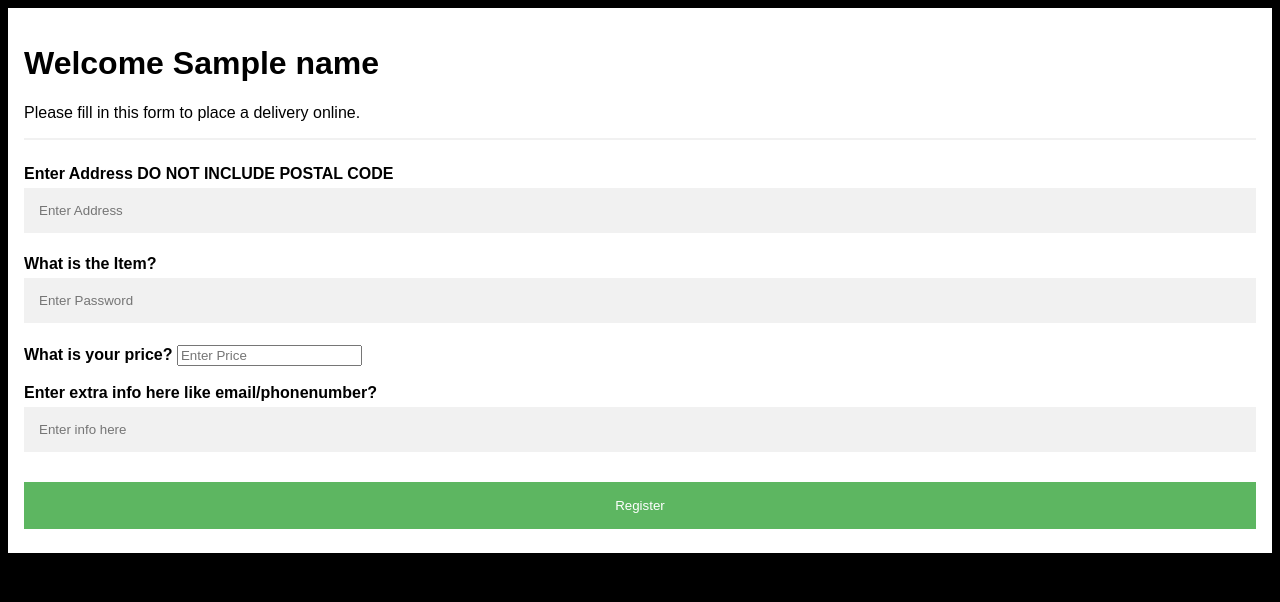
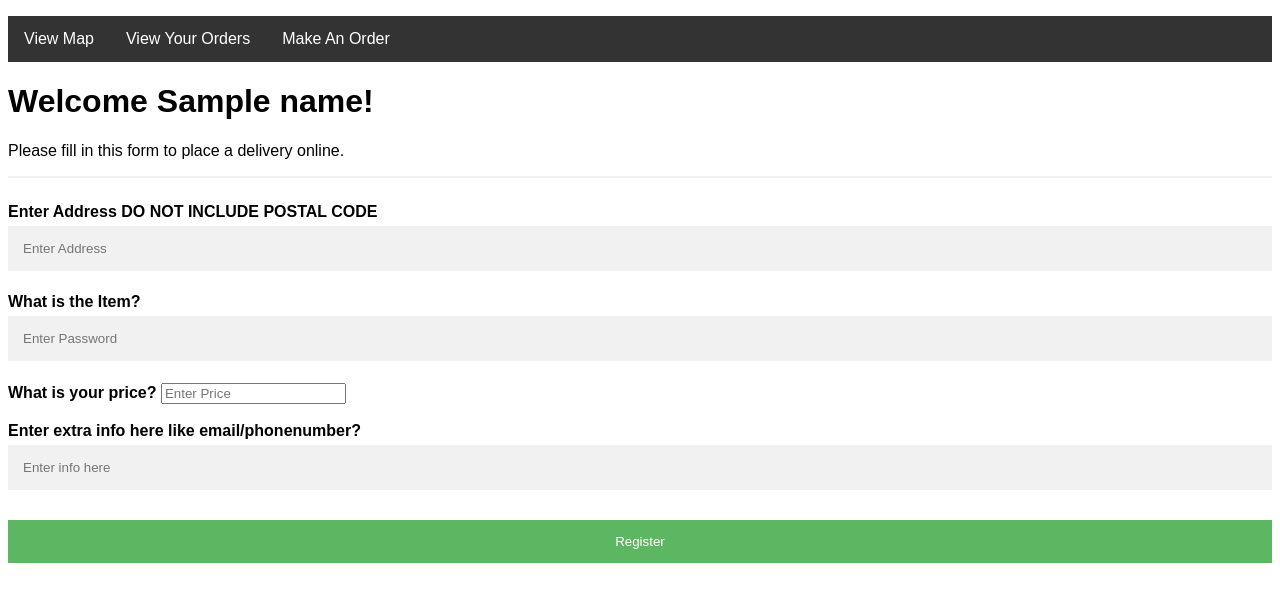
Before and after one commit to yassataiseer/delivrme, a Flask app: template templates/deliveryform.html in a window 1280 px wide. Shown: the top 602 px of the page. Run offline with Flask 2, Linux system fonts and the light colour scheme; the template is opened without the code that fills it: most values are stand-ins (such as "Sample title", 1, 10 or a date in 2020).

Commit message:
commit on main

```diff
--- a/app.py
+++ b/app.py
@@ -102,5 +102,10 @@ def delete_order():
     user_order_info = order.get_order_specific_person(name)
     return render_template("orders.html", data = user_order_info)
 
+@app.route("/deliveryform")
+def deliveryform():
+    name = session['Username']
+    return render_template("deliveryform.html" , name = name)
+
 if __name__ == '__main__':
     app.run(port=50000, debug=True)
--- a/templates/deliveryform.html
+++ b/templates/deliveryform.html
@@ -2,21 +2,51 @@
 <html>
 <head>
 <meta name="viewport" content="width=device-width, initial-scale=1">
+
 <style>
-body {
-  font-family: Arial, Helvetica, sans-serif;
-  background-color: black;
-}
+    table {
+      font-family: arial, sans-serif;
+      border-collapse: collapse;
+      width: 100%;
+    }
 
-* {
-  box-sizing: border-box;
-}
+    td, th {
+      border: 1px solid #dddddd;
+      text-align: left;
+      padding: 8px;
+    }
 
-/* Add padding to containers */
-.container {
-  padding: 16px;
-  background-color: white;
-}
+    tr:nth-child(even) {
+      background-color: #dddddd;
+    }
+    ul {
+        list-style-type: none;
+        margin: 5;
+        padding: 0;
+        overflow: hidden;
+        background-color: #333;
+        position: unfixed;
+        top: 0;
+        width: 100%;
+      }
+
+      li {
+        float: left;
+      }
+
+      li a {
+        display: block;
+        color: white;
+        text-align: center;
+        padding: 14px 16px;
+        text-decoration: none;
+      }
+
+      li a:hover:not(.active) {
+        background-color: #111;
+      }
+      body {font-family: Arial, Helvetica, sans-serif;}
+* {box-sizing: border-box;}
 
 /* Full-width input fields */
 input[type=text], input[type=password] {
@@ -28,22 +58,17 @@ input[type=text], input[type=password] {
   background: #f1f1f1;
 }
 
+/* Add a background color when the inputs get focus */
 input[type=text]:focus, input[type=password]:focus {
   background-color: #ddd;
   outline: none;
 }
 
-/* Overwrite default styles of hr */
-hr {
-  border: 1px solid #f1f1f1;
-  margin-bottom: 25px;
-}
-
-/* Set a style for the submit button */
-.registerbtn {
+/* Set a style for all buttons */
+button {
   background-color: #4CAF50;
   color: white;
-  padding: 16px 20px;
+  padding: 14px 20px;
   margin: 8px 0;
   border: none;
   cursor: pointer;
@@ -51,27 +76,95 @@ hr {
   opacity: 0.9;
 }
 
-.registerbtn:hover {
-  opacity: 1;
+button:hover {
+  opacity:1;
 }
 
-/* Add a blue text color to links */
-a {
-  color: dodgerblue;
+/* Extra styles for the cancel button */
+.cancelbtn {
+  padding: 14px 20px;
+  background-color: #f44336;
 }
 
-/* Set a grey background color and center the text of the "sign in" section */
-.signin {
-  background-color: #f1f1f1;
-  text-align: center;
+/* Float cancel and signup buttons and add an equal width */
+.cancelbtn, .signupbtn {
+  float: left;
+  width: 50%;
 }
-</style>
+
+/* Add padding to container elements */
+.container {
+  padding: 16px;
+}
+
+/* The Modal (background) */
+.modal {
+  display: none; /* Hidden by default */
+  position: fixed; /* Stay in place */
+  z-index: 1; /* Sit on top */
+  left: 0;
+  top: 0;
+  width: 100%; /* Full width */
+  height: 100%; /* Full height */
+  overflow: auto; /* Enable scroll if needed */
+  background-color: #474e5d;
+  padding-top: 50px;
+}
+
+/* Modal Content/Box */
+.modal-content {
+  background-color: #fefefe;
+  margin: 5% auto 15% auto; /* 5% from the top, 15% from the bottom and centered */
+  border: 1px solid #888;
+  width: 80%; /* Could be more or less, depending on screen size */
+}
+
+/* Style the horizontal ruler */
+hr {
+  border: 1px solid #f1f1f1;
+  margin-bottom: 25px;
+}
+
+/* The Close Button (x) */
+.close {
+  position: absolute;
+  right: 35px;
+  top: 15px;
+  font-size: 40px;
+  font-weight: bold;
+  color: #f1f1f1;
+}
+
+.close:hover,
+.close:focus {
+  color: #f44336;
+  cursor: pointer;
+}
+
+/* Clear floats */
+.clearfix::after {
+  content: "";
+  clear: both;
+  display: table;
+}
+
+/* Change styles for cancel button and signup button on extra small screens */
+@media screen and (max-width: 300px) {
+  .cancelbtn, .signupbtn {
+     width: 100%;
+  }
+}
+    </style>
 </head>
 <body>
-
-<form action="/none">
+    <ul>
+        <li><a href="/map" >View Map </a></li>
+        <li><a href="/view_orders">View Your Orders</a></li>
+        <li><a href="/deliveryform">Make An Order</a></li>
+    </ul>
+<form action="/deliveryform" action="/deliveryform" method="POST" class="modal-content>
   <div class="container">
-    <h1>Welcome {{name}}</h1>
+    <h1>Welcome {{name}}!</h1>
     <p>Please fill in this form to place a delivery online.</p>
     <hr>
 
@@ -82,7 +175,7 @@ a {
     <input type="text" placeholder="Enter Password" name="Item" id="Item" required>
 
     <label for="price"><b>What is your price?</b></label>
-    <input type="number" placeholder="Enter Price" name="price" id="price" required>
+    <input type="number" placeholder="Enter Price" name="price" id="price" min = 0 required>
     <br>
     <br>
     <label for="info"><b>Enter extra info here like email/phonenumber?</b></label>
--- a/templates/map.html
+++ b/templates/map.html
@@ -48,7 +48,7 @@
         <ul>
             <li><a href="/map" >View Map </a></li>
             <li><a href="/view_orders">View Your Orders</a></li>
-            <li><a href="#">Make An Order</a></li>
+            <li><a href="/deliveryform">Make An Order</a></li>
         </ul>
     <script type="text/javascript">
     var hello = [];
--- a/templates/orders.html
+++ b/templates/orders.html
@@ -92,9 +92,9 @@ table {
 
 </style>
 <ul>
-    <li><a href="/map" >View Map </a></li>
-    <li><a href="/view_orders">View Your Orders</a></li>
-    <li><a href="#">Make An Order</a></li>
+  <li><a href="/map" >View Map </a></li>
+  <li><a href="/view_orders">View Your Orders</a></li>
+  <li><a href="/deliveryform">Make An Order</a></li>
 </ul>
 </head>
 <form  name="delete_order" action="/delete_order" method="POST" class="modal-content">
```
